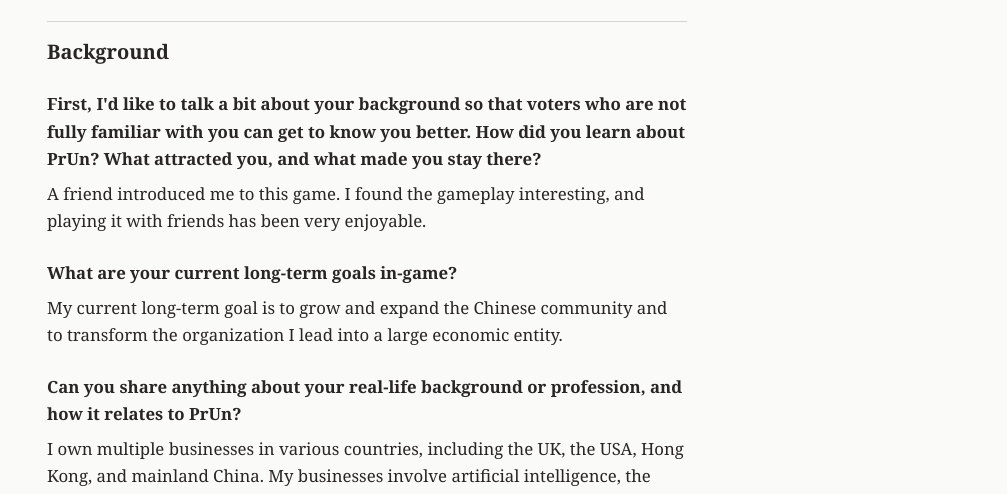
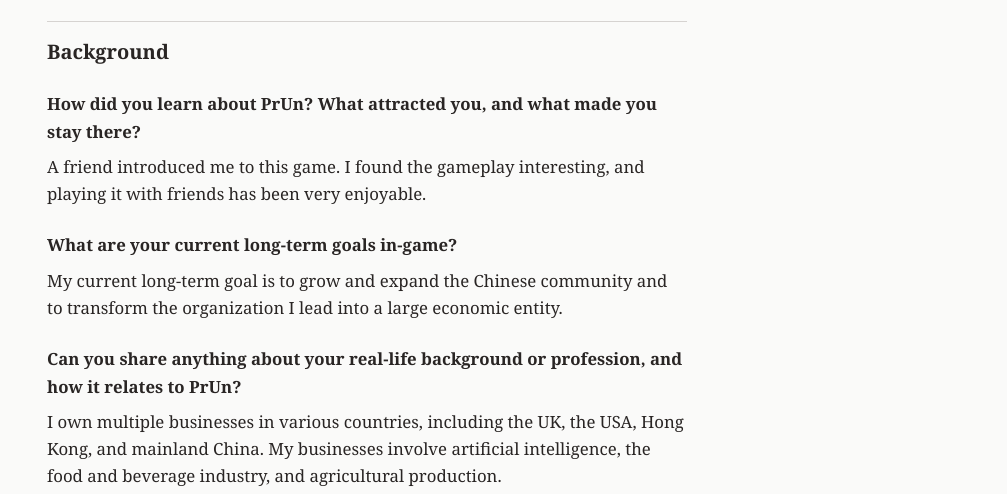
Before and after one commit to nkruglikov/insitorian, an Eleventy site: page src/euu-interview.md in a window 1280 px wide. Shown: the part 306-800 px from the top of the page, without its empty margins (273-1280 px from the left). Built offline with nearby package versions, Linux system fonts and the light colour scheme; Eleventy itself is replaced by a stand-in of ours; files that its build step writes are made by us from their sources.

Commit message:
Clean up interview question wording
Co-Authored-By: Claude Opus 4.6 <noreply@anthropic.com>

```diff
--- a/src/euu-interview.md
+++ b/src/euu-interview.md
@@ -11,10 +11,8 @@ templateEngineOverride: njk,md
 
 ## Background
 
-**First, I'd like to talk a bit about your background so that
-voters who are not fully familiar with you can get to know you
-better. How did you learn about PrUn? What attracted you, and
-what made you stay there?**
+**How did you learn about PrUn? What attracted you, and what
+made you stay there?**
 
 A friend introduced me to this game. I found the gameplay
 interesting, and playing it with friends has been very enjoyable.
```
Also changed, not shown: src/schaitr-interview.md (+4 -4 lines).
